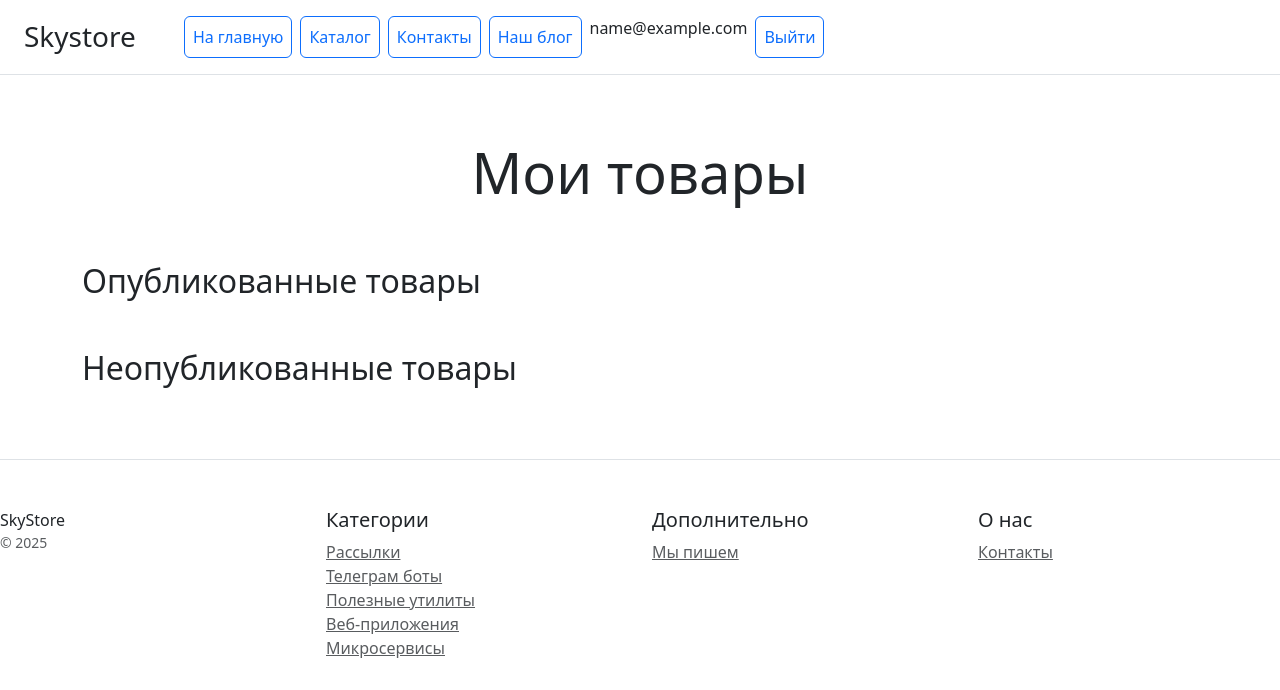
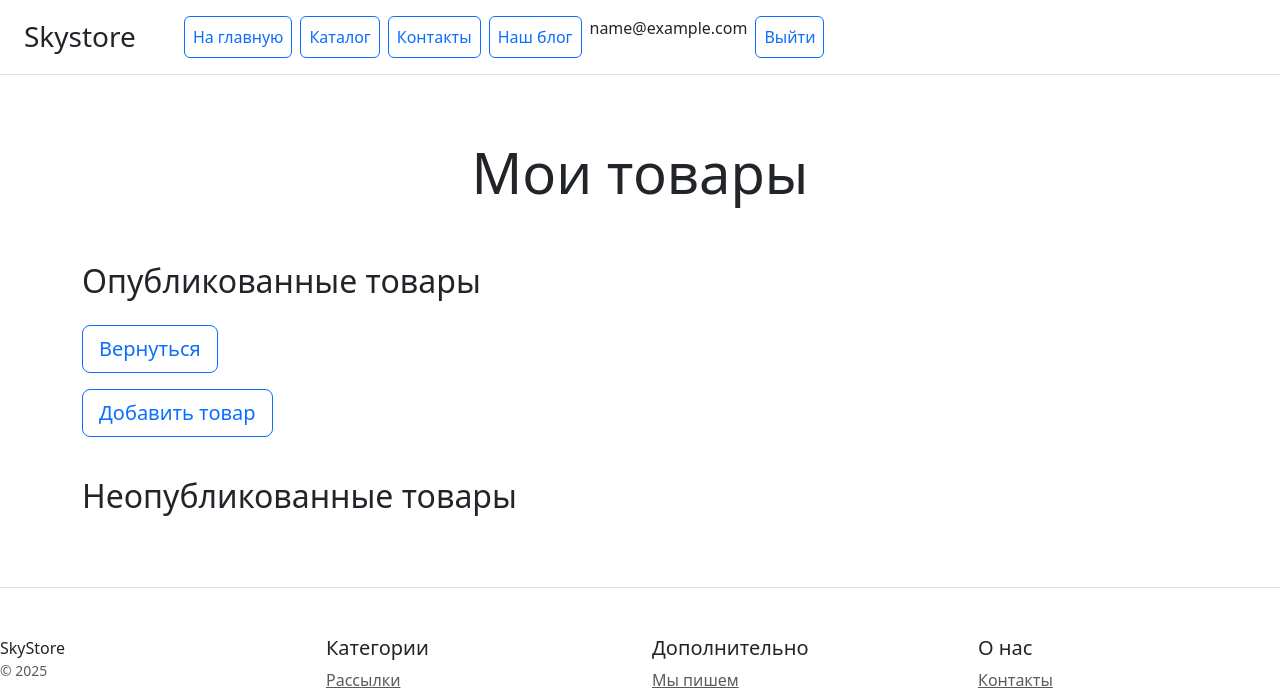
Before and after one commit to alexeyvedenkin/homework_22, a Django app: page /owned-products/ in a window 1280 px wide. Shown: the top 690 px of the page. Before the commit the page ends 658 px from the top, so only its background shows below. Run offline with Django 5.2, Linux system fonts and the light colour scheme; the visitor is signed in with stand-in values (Sample User, id 1); data that the repository does not hold is empty; parts of the project's set-up code (start-up, migrations or seed data) failed here and were passed over; some libraries are stand-ins or nearby versions.

Commit message:
настройка шаблона для владельца товаров

```diff
--- a/catalog/templates/catalog/user_owned_products.html
+++ b/catalog/templates/catalog/user_owned_products.html
@@ -6,6 +6,12 @@
 </div>
 <div class="container">
     <h2 class="my-4">Опубликованные товары</h2> <!-- Heading for published products -->
+    {% if user.is_authenticated %}
+        <p><a type="button" class="btn btn-lg btn-block btn-outline-primary"
+              href="{% url 'catalog:product_list' %}">Вернуться</a></p>
+        <p><a type="button" class="btn btn-lg btn-block btn-outline-primary"
+              href="{% url 'catalog:product_create' %}">Добавить товар</a></p>
+    {% endif %}
     <div class="row text-center">
         {% for product in object_list %}
             {% if product.is_published %} <!-- Check if product is published -->
@@ -20,17 +26,25 @@
                         <h4 class="my-0 font-weight-normal">{{ product.name }}</h4>
                     </div>
                     <div class="card-body">
+                        <div class="row">
                             <h3 class="card-title pricing-card-title">{{ product.price }} р.</h3>
+                            <div class="col-2"></div>
+                            <div class="col-8">
                                 {% if user.is_authenticated %}
-                        <a type="button" class="btn btn-lg btn-block btn-outline-primary"
+                                    <a type="button" class="btn btn-lg btn-block btn-outline-primary w-100"
                                        href="{% url 'catalog:product_detail' product.pk %}">Подробнее</a>
+                                    <a type="button" class="btn btn-lg btn-block btn-outline-primary w-100"
+                                       href="{% url 'catalog:product_update' product.pk %}">Редактировать</a>
+                                    <a type="button" class="btn btn-lg btn-block btn-outline-danger w-100"
+                                       href="{% url 'catalog:product_delete' product.pk %}">Удалить</a>
                                     {% if perms.catalog.can_unpublish_product %}
-                        <a type="button" class="btn btn-lg btn-block btn-outline-primary"
-                           href="{% url 'catalog:product_update' product.pk %}">Редактировать</a>
-                        <a type="button" class="btn btn-lg btn-block btn-outline-primary"
-                           href="{% url 'catalog:product_delete' product.pk %}">Удалить</a>
+                                       <a type="button" class="btn btn-lg btn-block btn-outline-success w-100"
+                                          href="{% url 'catalog:publish_product' product.pk %}">Опубликовать товар</a>
                                     {% endif %}
                                 {% endif %}
+                            </div>
+                            <div class="col-2"></div>
+                        </div>
                     </div>
                 </div>
             </div>
@@ -52,17 +66,25 @@
                         <h4 class="my-0 font-weight-normal">{{ product.name }}</h4>
                     </div>
                     <div class="card-body">
+                        <div class="row">
                             <h3 class="card-title pricing-card-title">{{ product.price }} р.</h3>
+                            <div class="col-2"></div>
+                            <div class="col-8">
                                 {% if user.is_authenticated %}
-                        <a type="button" class="btn btn-lg btn-block btn-outline-primary"
+                                    <a type="button" class="btn btn-lg btn-block btn-outline-primary w-100"
                                        href="{% url 'catalog:product_detail' product.pk %}">Подробнее</a>
+                                    <a type="button" class="btn btn-lg btn-block btn-outline-primary w-100"
+                                       href="{% url 'catalog:product_update' product.pk %}">Редактировать</a>
+                                    <a type="button" class="btn btn-lg btn-block btn-outline-danger w-100"
+                                       href="{% url 'catalog:product_delete' product.pk %}">Удалить</a>
                                     {% if perms.catalog.can_unpublish_product %}
-                        <a type="button" class="btn btn-lg btn-block btn-outline-primary"
-                           href="{% url 'catalog:product_update' product.pk %}">Редактировать</a>
-                        <a type="button" class="btn btn-lg btn-block btn-outline-primary"
-                           href="{% url 'catalog:product_delete' product.pk %}">Удалить</a>
+                                       <a type="button" class="btn btn-lg btn-block btn-outline-success w-100"
+                                          href="{% url 'catalog:publish_product' product.pk %}">Опубликовать товар</a>
                                     {% endif %}
                                 {% endif %}
+                            </div>
+                            <div class="col-2"></div>
+                        </div>
                     </div>
                 </div>
             </div>
```
Also changed, not shown: catalog/templates/catalog/non_published_products.html (indentation only). Lines whose indentation alone changed are shown as unchanged.
